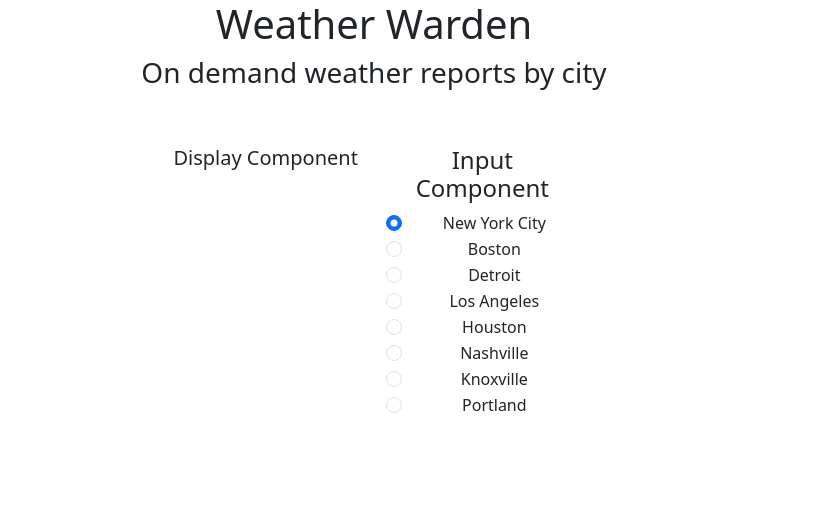
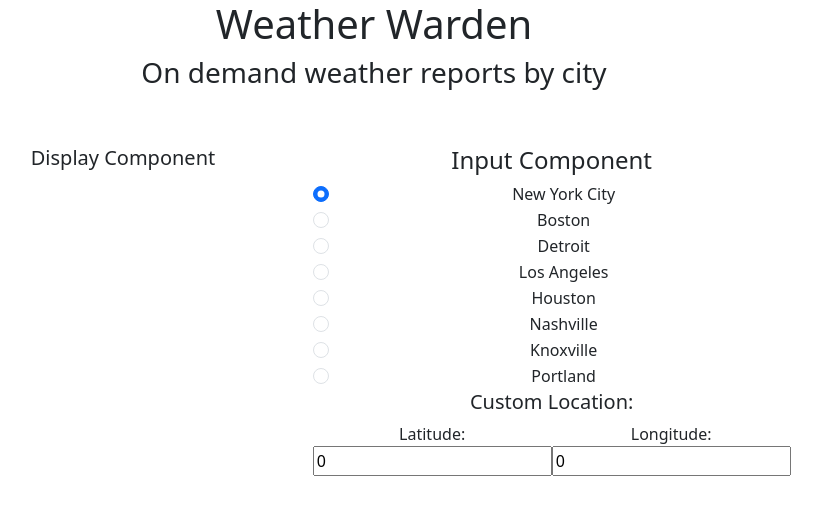
Before and after one commit to aaron-webdev/weatherAPI, a React (Vite) app in the folder WeatherAPIreact/: page / in a window 1280 px wide. Shown: the top 514 px of the page, without its empty margins (266-1088 px from the left). Built offline with nearby package versions, Linux system fonts and the light colour scheme.

Commit message:
added logic for the inputs

```diff
--- a/WeatherAPIreact/src/App.jsx
+++ b/WeatherAPIreact/src/App.jsx
@@ -1,4 +1,3 @@
-import { useState } from 'react'
 import 'bootstrap/dist/css/bootstrap.min.css';
 import "./App.css";
 import {Row, Col} from 'react-bootstrap';
@@ -6,7 +5,6 @@ import WeatherDisplay from './components/WeatherDisplay';
 import InputComponent from './components/InputComponent';
 
 export default function App() {
-  const [count, setCount] = useState(0)
 
   return (
     <>
--- a/WeatherAPIreact/src/components/InputComponent.jsx
+++ b/WeatherAPIreact/src/components/InputComponent.jsx
@@ -5,10 +5,11 @@ import {Form} from 'react-bootstrap'
 export default function InputComponent()
 {
     const [city, setCity] = useState('newYorkCity');
+    const [customLat, setCustomLat] = useState(0);
+    const [customLong, setCustomLong] = useState(0);
 
 
     useEffect(() => {
-
 
     }, [city])
 
@@ -85,10 +86,32 @@ export default function InputComponent()
                             onChange={(e) => setCity(e.target.value)}
                         />
                     </Form>
+                    <section id='customCityDiv'>
+                        <h5>Custom Location:</h5>
+                        <div className='d-flex'>
+                            <div>
+                                <label for='latitude'>Latitude:</label>
+                                <input
+                                    placeholder='Latitude:'
+                                    id='latitude'
+                                    value={customLat}
+                                    onChange={(e) => setCustomLat(e.target.value)}
+                                />
+                            </div>
+                            <div>
+                                <label for='logitude'>Longitude:</label>
+                                <input
+                                    placeholder='Longitude:'
+                                    id='logitude'
+                                    value={customLong}
+                                    onChange={(e) => setCustomLong(e.target.value)}
+                                />
+                            </div>
                         </div>
 
                     </section>
-
+                </div>
+            </section>
         </>
     );
 }
```
Lines whose indentation alone changed are shown as unchanged.
